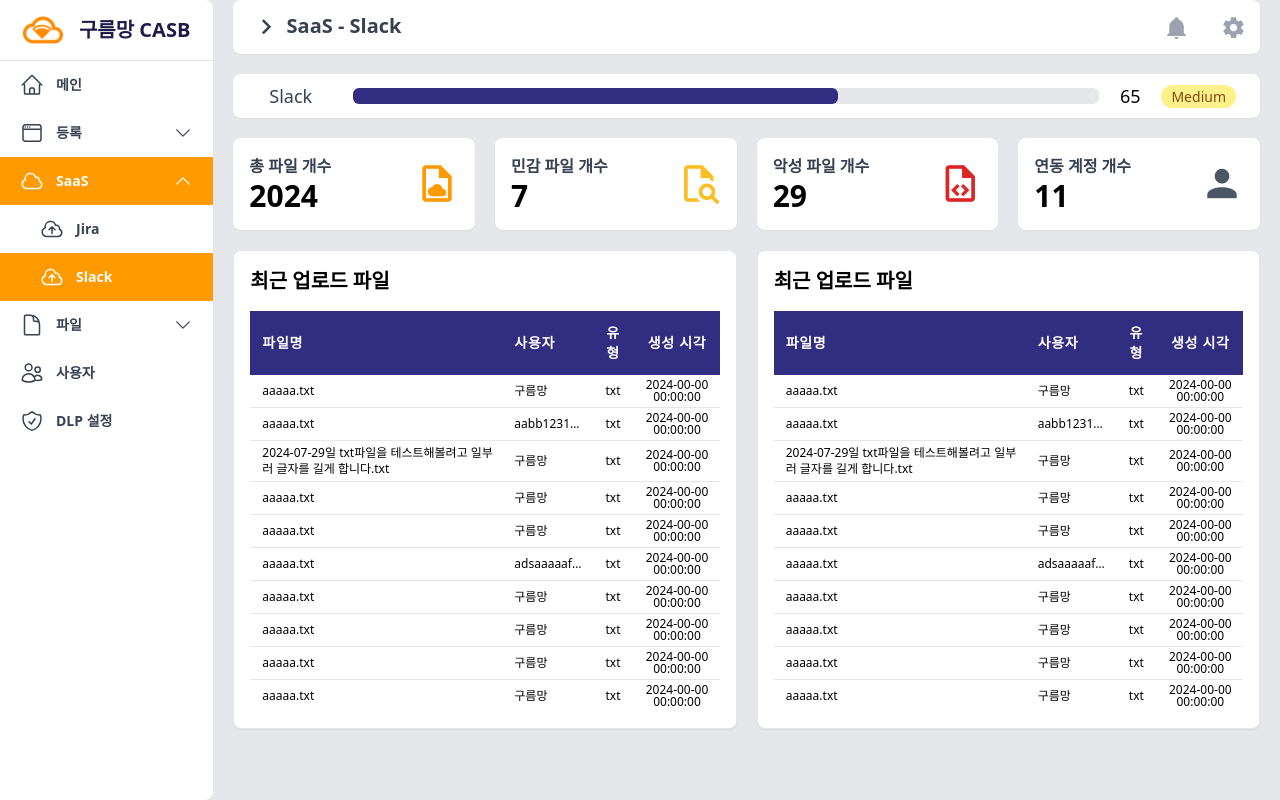
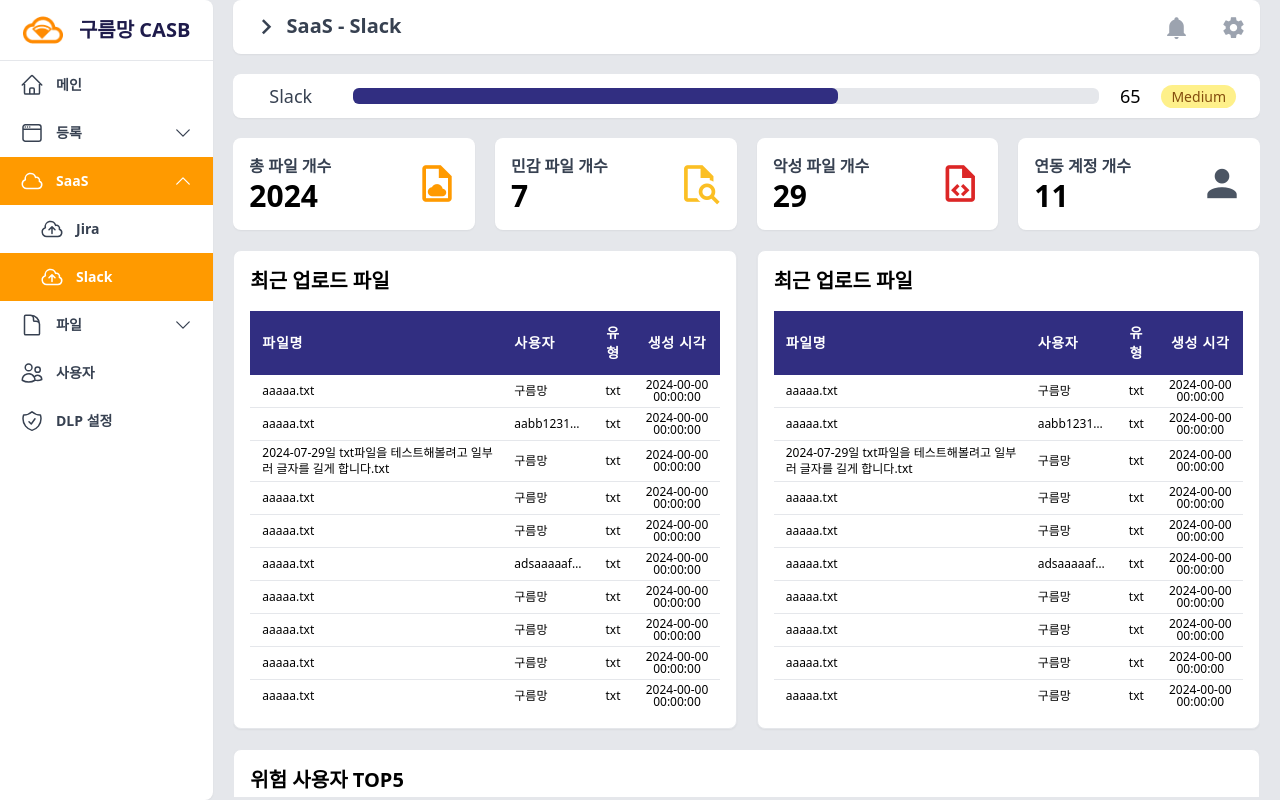
Before and after one commit to Gurummang/vue3-front, a Vue app: page /saas/slack in a window 1280 px wide. Built offline with nearby package versions, Linux system fonts and the light colour scheme.

Commit message:
KAN-279 Feat. scroll Y축 안보이게 수정

```diff
--- a/src/assets/main.css
+++ b/src/assets/main.css
@@ -1,35 +1,14 @@
 @import './base.css';
-/*
-#app {
-  max-width: 1280px;
-  margin: 0 auto;
-  padding: 2rem;
-  font-weight: normal;
+
+.scroll {
+  -ms-overflow-style: none; /* 인터넷 익스플로러 */
+  scrollbar-width: none; /* 파이어폭스 */
 }
 
-a,
-.green {
-  text-decoration: none;
-  color: hsla(160, 100%, 37%, 1);
-  transition: 0.4s;
-  padding: 3px;
+.scroll::-webkit-scrollbar{
+  display:none;
 }
 
-@media (hover: hover) {
-  a:hover {
-    background-color: hsla(160, 100%, 37%, 0.2);
-  }
+.scroll-h {
+  height: calc(100vh - 4.8rem);
 }
-
-@media (min-width: 1024px) {
-  body {
-    display: flex;
-    place-items: center;
-  }
-
-  #app {
-    display: grid;
-    grid-template-columns: 1fr 1fr;
-    padding: 0 2rem;
-  }
-} */
--- /dev/null
+++ b/src/components/saas/UsersTop5.vue
@@ -0,0 +1,49 @@
+<template>
+  <div class="p-4 bg-white border rounded-lg shadow-sm mb-5">
+    <h2 class="text-xl font-bold mb-4">위험 사용자 TOP5</h2>
+    <div class="overflow-x-auto">
+      <table class="w-full table-fixed bg-white">
+        <thead class="bg-indigo-900">
+          <tr>
+            <th class="w-1/3 px-4 py-3 text-left text-sm font-bold text-white tracking-wider">사용자</th>
+            <th class="w-1/6 px-4 py-3 text-center text-sm font-bold text-white tracking-wider">민감 파일</th>
+            <th class="w-1/6 px-4 py-3 text-center text-sm font-bold text-white tracking-wider">악성 파일</th>
+            <th class="w-1/3 px-4 py-3 text-center text-sm font-bold text-white tracking-wider">마지막 업로드 시각</th>
+          </tr>
+        </thead>
+        <tbody class="bg-white divide-y divide-gray-200">
+          <tr v-for="(user, index) in users" :key="index">
+            <td class="px-4 py-3">
+              <div class="w-full text-sm truncate">{{ user.name }}</div>
+            </td>
+            <td class="px-4 py-3">
+              <div class="w-full text-center text-sm">{{ user.sensitive }}</div>
+            </td>
+            <td class="px-4 py-3">
+              <div class="w-full text-center text-sm">{{ user.malware }}</div>
+            </td>
+            <td class="px-4 py-3">
+              <div class="w-full text-center text-sm">{{ user.lastDate }}</div>
+            </td>
+          </tr>
+        </tbody>
+      </table>
+    </div>
+  </div>
+</template>
+
+<script setup>
+import { ref } from 'vue';
+
+const users = ref([
+  { name: 'aaaaa.txt', sensitive: 5, malware: 7, lastDate: '2024-00-00 00:00:00' },
+  { name: 'aaaaa.txt', sensitive: 4, malware: 2, lastDate: '2024-00-00 00:00:00' },
+  { name: '2024-07 일부러 글자를 길게 합니다.txt', sensitive: 3, malware: 5, lastDate: '2024-00-00 00:00:00' },
+  { name: 'aaaaa.txt', sensitive: 2, malware: 2, lastDate: '2024-00-00 00:00:00' },
+  { name: 'aaaaa.txt', sensitive: 1, malware: 2, lastDate: '2024-00-00 00:00:00' }
+]);
+</script>
+
+<style scoped>
+
+</style>
--- a/src/views/SaasSlackView.vue
+++ b/src/views/SaasSlackView.vue
@@ -2,13 +2,14 @@
   <side-nav class="w-1/6 float-left"></side-nav>
   <div class="w-5/6 float-right px-5">
     <header-breadcrumb></header-breadcrumb>
-    <main>
+    <main class="scroll-h scroll overflow-auto">
       <saas-score></saas-score>
       <saas-statistics></saas-statistics>
       <div class="grid grid-cols-2 gap-5 mb-5">
         <recent-upload-list></recent-upload-list>
         <recent-upload-list></recent-upload-list>
       </div>
+      <users-top-5></users-top-5>
       <!-- <content-error></content-error> -->
     </main>
   </div>
@@ -27,6 +28,7 @@
 import SaasScore from '@/components/saas/SaasScore.vue'
 import SaasStatistics from '@/components/saas/SaasStatistics.vue'
 import RecentUploadList from '@/components/saas/RecentUploadList.vue'
+import UsersTop5 from '@/components/saas/UsersTop5.vue'
 
 
 let responseData = ref(null);
```
